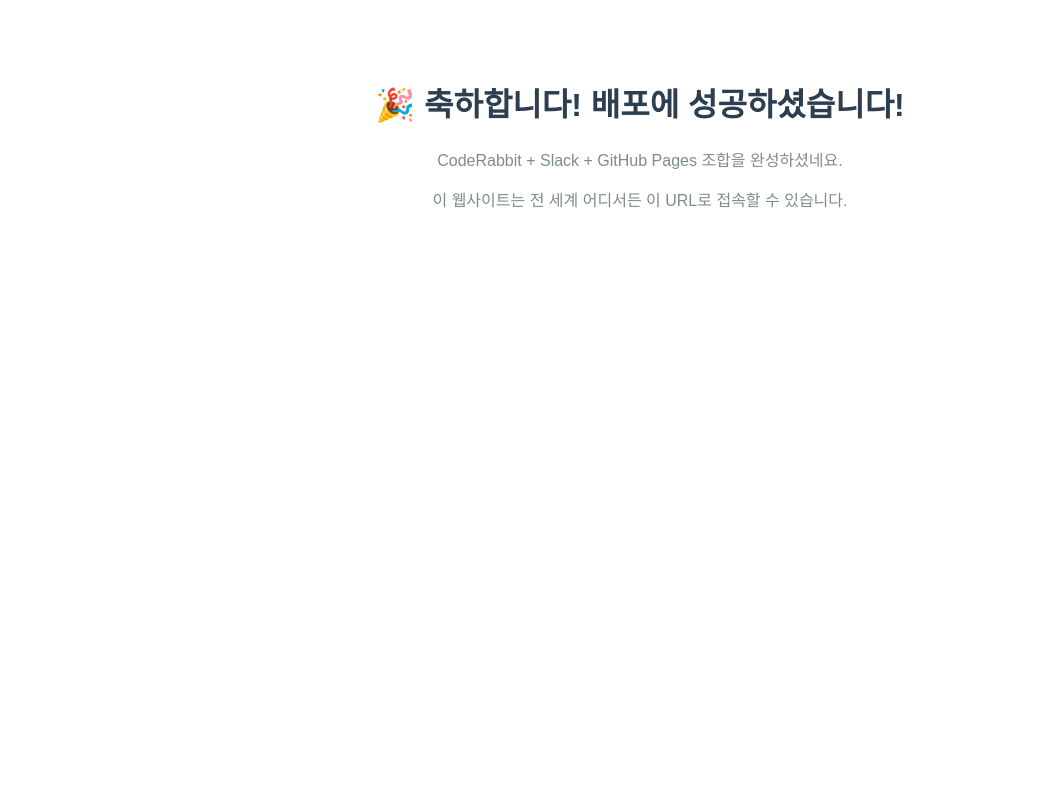
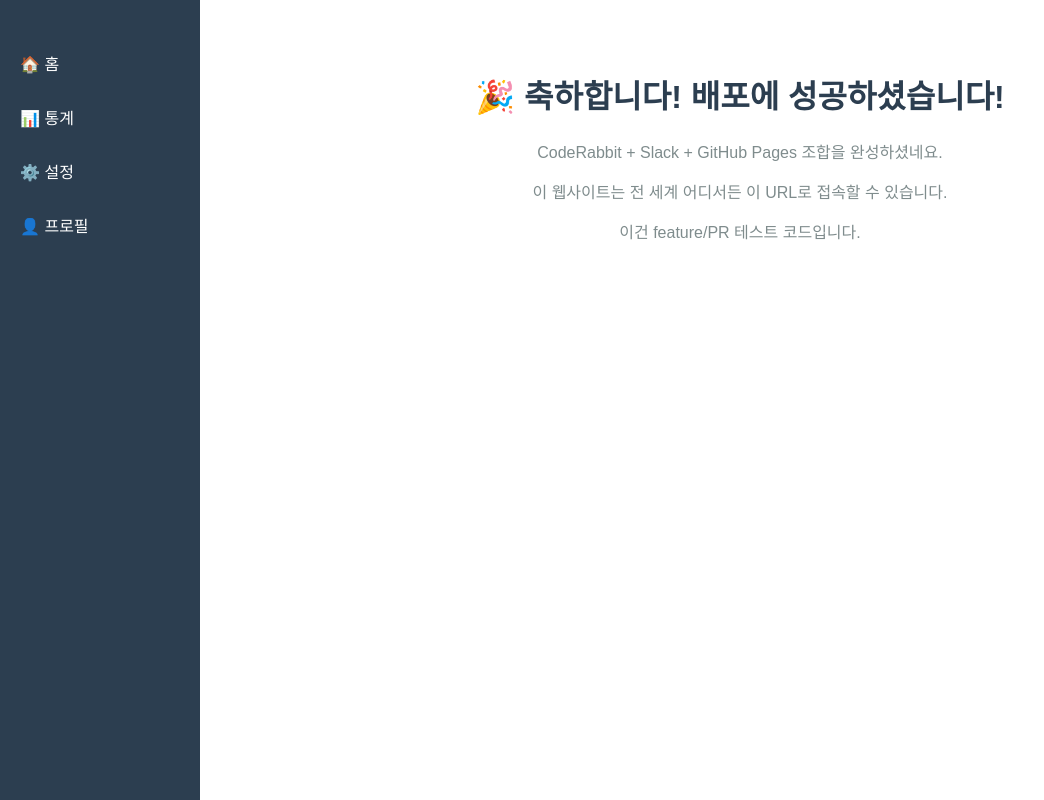
Before and after one commit to rlaalstjd3132-a11y/demo1, a plain HTML site: page index.html in a window 1280 px wide. Shown: the whole page, without its empty margins (0-1044 px from the left). Drawn offline with Linux system fonts and the light colour scheme.

Commit message:
[menu] menu 추가 완료

```diff
--- a/index.html
+++ b/index.html
@@ -3,14 +3,57 @@
 <head>
     <title>비전공자 수업 데모</title>
     <style>
-        body { font-family: sans-serif; text-align: center; padding-top: 50px; }
+        body {
+            font-family: sans-serif;
+            margin: 0;
+            display: flex;
+            height: 100vh;
+        }
+        /* 사이드바 스타일 */
+        nav {
+            width: 200px;
+            background-color: #2c3e50;
+            color: white;
+            padding-top: 20px;
+        }
+        nav ul {
+            list-style: none;
+            padding: 0;
+        }
+        nav li {
+            padding: 15px 20px;
+            cursor: pointer;
+            transition: background 0.3s;
+            text-align: left;
+        }
+        nav li:hover {
+            background-color: #34495e;
+        }
+        /* 메인 콘텐츠 스타일 */
+        main {
+            flex-grow: 1;
+            padding: 50px;
+            text-align: center;
+        }
         h1 { color: #2c3e50; }
         p { color: #7f8c8d; }
     </style>
 </head>
 <body>
-<h1>🎉 축하합니다! 배포에 성공하셨습니다!</h1>
-<p>CodeRabbit + Slack + GitHub Pages 조합을 완성하셨네요.</p>
-<p>이 웹사이트는 전 세계 어디서든 이 URL로 접속할 수 있습니다.</p>
+<nav>
+    <ul>
+        <li>🏠 홈</li>
+        <li>📊 통계</li>
+        <li>⚙️ 설정</li>
+        <li>👤 프로필</li>
+    </ul>
+</nav>
+<main>
+    <h1>🎉 축하합니다! 배포에 성공하셨습니다!</h1>
+    <p>CodeRabbit + Slack + GitHub Pages 조합을 완성하셨네요.</p>
+    <p>이 웹사이트는 전 세계 어디서든 이 URL로 접속할 수 있습니다.</p>
+
+    <p>이건 feature/PR 테스트 코드입니다.</p>
+</main>
 </body>
 </html>
```
